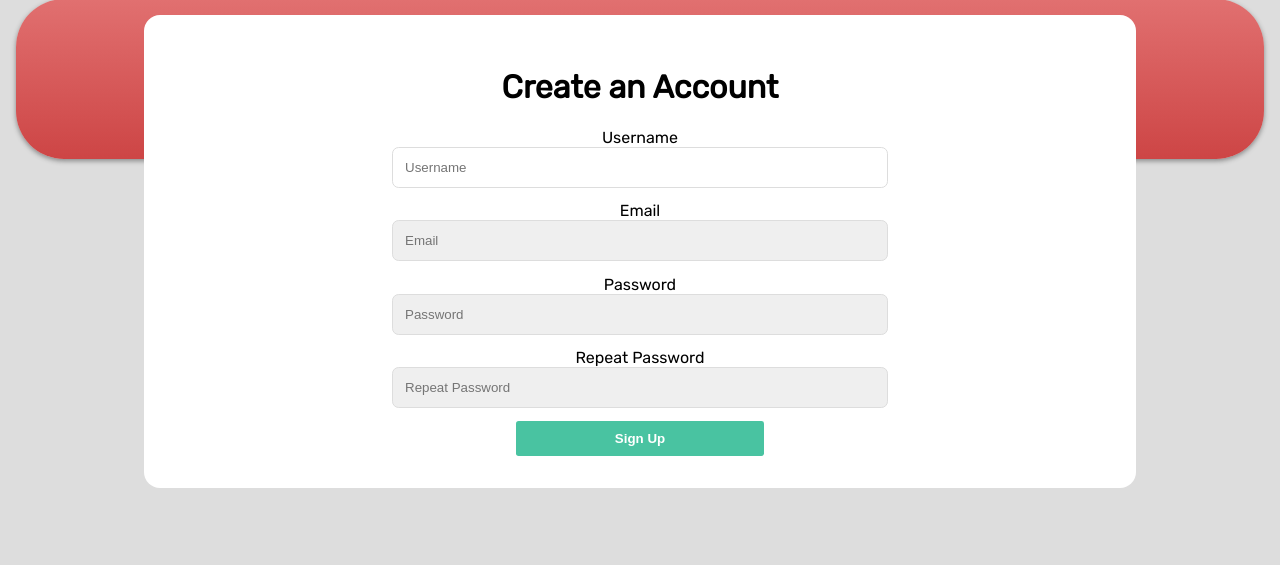
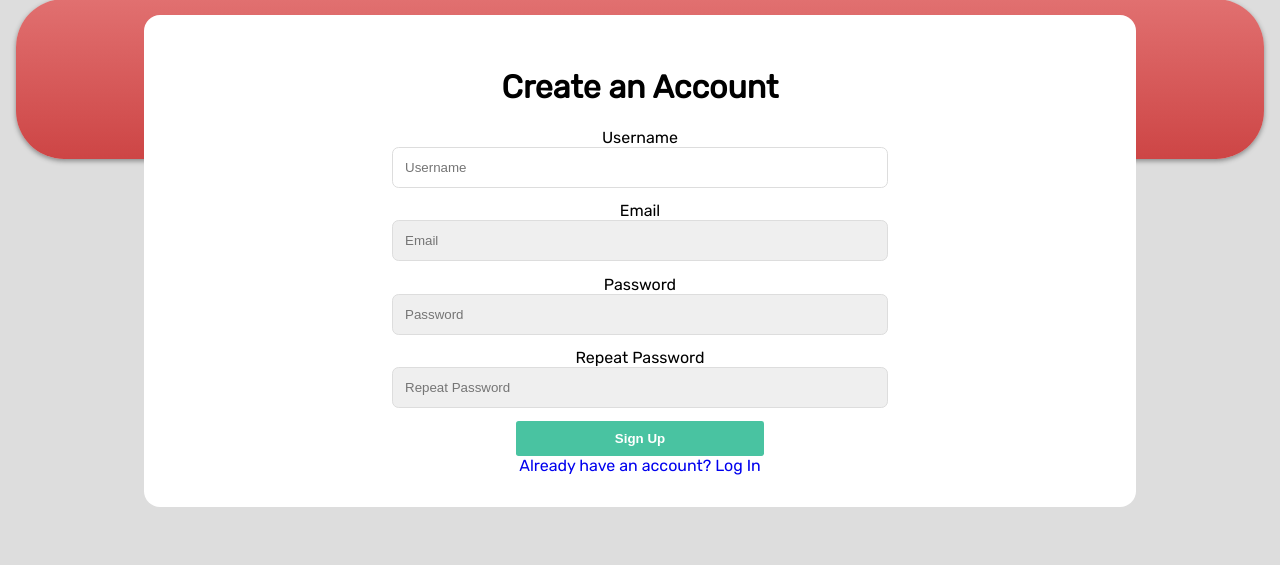
Before and after one commit to imhimann/EIRS-System, a PHP site: page /account_system/signup.php in a window 1280 px wide. Shown: the part 17-582 px from the top of the page. Run offline with PHP 8.4, Linux system fonts and the light colour scheme.

Commit message:
add "Already have account?"

```diff
--- a/frontend/account_system/css/accounts.css
+++ b/frontend/account_system/css/accounts.css
@@ -132,4 +132,8 @@ p {
 .form-text .password-forgot {
   text-decoration: none;
 }
+
+.own-account {
+  text-decoration: none;
+}
 /*# sourceMappingURL=accounts.css.map */
--- a/frontend/account_system/css/accounts.scss
+++ b/frontend/account_system/css/accounts.scss
@@ -133,3 +133,7 @@ p{
         text-decoration: none;
     }
 }
+
+.own-account{
+    text-decoration: none;
+}
--- a/frontend/account_system/signup.php
+++ b/frontend/account_system/signup.php
@@ -33,6 +33,8 @@
 
         </form>
 
+        <a href="login.php" class="own-account">Already have an account? Log In</a>
+
         <?php
             if (isset($_GET["error"])) {
                 if ($_GET["error"] == "emptyinput") {
```
Also changed, not shown: 1 other file.
